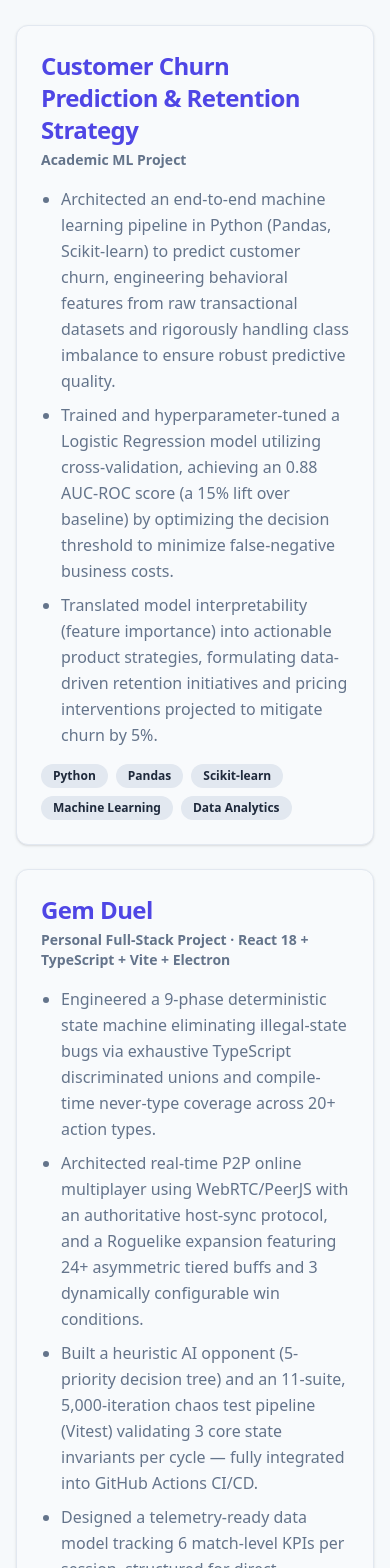
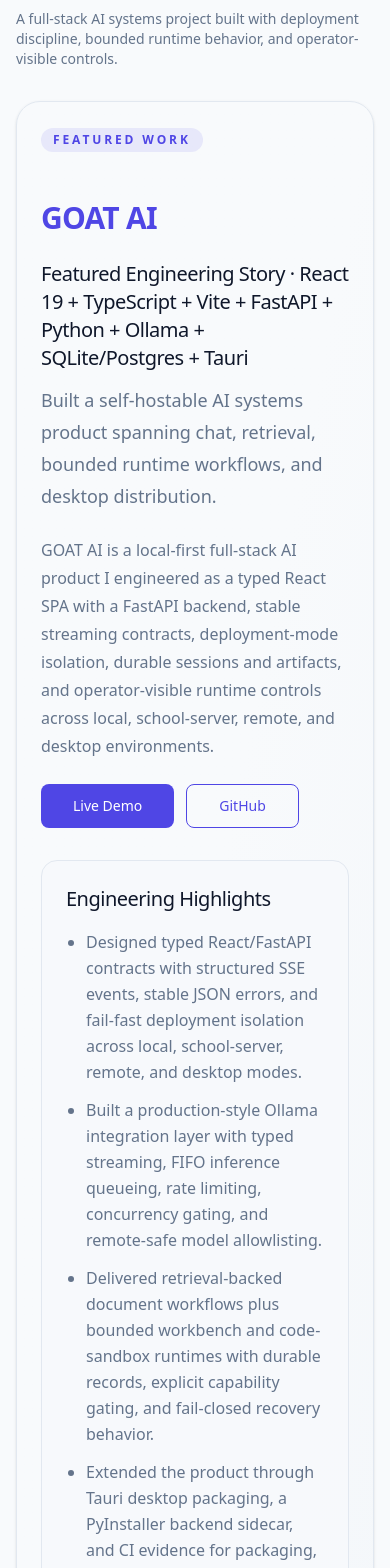
Before and after one commit to mingzhi0119/personal_website, a Next.js app: page / in a window 390 px wide. Shown: the part 4720-6288 px from the top of the page. Built offline with nearby package versions, Linux system fonts and the light colour scheme.

Commit message:
Add featured GOAT AI story to homepage

```diff
--- a/src/app/page.tsx
+++ b/src/app/page.tsx
@@ -3,6 +3,7 @@
   HeroSection,
   ExperienceSection,
   EducationSection,
+  FeaturedProjectSection,
   ProjectSection,
   SkillSection,
   Navbar,
@@ -24,6 +25,9 @@
         <div className="w-full bg-background">
           <SkillSection skills={profileData.skills} />
         </div>
+        <div className="w-full bg-background">
+          <FeaturedProjectSection project={profileData.featuredProject} />
+        </div>
         <div className="w-full">
           <ProjectSection projects={profileData.projects} />
         </div>
--- a/src/components/organisms/ContentSections.tsx
+++ b/src/components/organisms/ContentSections.tsx
@@ -1,7 +1,93 @@
 import React from 'react';
 import { SectionHeader, ProjectCard } from '../molecules';
 import { ProfileData } from '@/data/profile';
-import { SkillTag, Typography } from '../atoms';
+import { Button, SkillTag, Typography } from '../atoms';
+
+export interface FeaturedProjectSectionProps {
+    project: ProfileData['featuredProject'];
+    className?: string;
+}
+
+export const FeaturedProjectSection: React.FC<FeaturedProjectSectionProps> = ({ project, className = '' }) => {
+    if (!project) return null;
+
+    return (
+        <section id="featured-work" className={`py-16 px-4 sm:px-6 lg:px-8 max-w-5xl mx-auto w-full ${className}`.trim()}>
+            <SectionHeader
+                title="Featured Engineering Story"
+                subtitle="A full-stack AI systems project built with deployment discipline, bounded runtime behavior, and operator-visible controls."
+            />
+
+            <div className="overflow-hidden rounded-3xl border border-border bg-gradient-to-br from-background via-background to-muted/60 shadow-sm">
+                <div className="grid grid-cols-1 gap-8 p-6 sm:p-8 lg:grid-cols-[minmax(0,1.35fr)_minmax(0,0.95fr)] lg:gap-10">
+                    <div className="space-y-6">
+                        <div className="space-y-4">
+                            <span className="inline-flex rounded-full bg-primary/10 px-3 py-1 text-xs font-semibold uppercase tracking-[0.24em] text-primary">
+                                Featured Work
+                            </span>
+                            <div className="space-y-3">
+                                <Typography variant="h2" as="h3" className="mt-0 mb-0 border-none text-primary">
+                                    {project.title}
+                                </Typography>
+                                <Typography variant="h4" className="text-foreground">
+                                    {project.context}
+                                </Typography>
+                                <Typography variant="body" className="text-lg leading-8 text-muted-foreground">
+                                    {project.headline}
+                                </Typography>
+                            </div>
+                        </div>
+
+                        <Typography variant="body" className="text-muted-foreground">
+                            {project.summary}
+                        </Typography>
+
+                        <div className="flex flex-wrap gap-3">
+                            {project.links.map((link, index) => (
+                                <Button
+                                    key={link.href}
+                                    href={link.href}
+                                    target="_blank"
+                                    rel="noopener noreferrer"
+                                    variant={index === 0 ? 'primary' : 'outline'}
+                                    size="lg"
+                                >
+                                    {link.label}
+                                </Button>
+                            ))}
+                        </div>
+                    </div>
+
+                    <div className="space-y-5">
+                        <div className="rounded-2xl border border-border bg-background/90 p-6">
+                            <Typography variant="h4" className="mb-4">
+                                Engineering Highlights
+                            </Typography>
+                            <ul className="list-disc space-y-3 pl-5 text-muted-foreground">
+                                {project.highlights.map((highlight) => (
+                                    <li key={highlight} className="leading-relaxed">
+                                        {highlight}
+                                    </li>
+                                ))}
+                            </ul>
+                        </div>
+
+                        <div className="rounded-2xl border border-border bg-background/90 p-6">
+                            <Typography variant="h4" className="mb-4">
+                                Core Stack
+                            </Typography>
+                            <div className="flex flex-wrap gap-2">
+                                {project.technologies.map((tech) => (
+                                    <SkillTag key={tech} label={tech} />
+                                ))}
+                            </div>
+                        </div>
+                    </div>
+                </div>
+            </div>
+        </section>
+    );
+};
 
 export interface ProjectSectionProps {
     projects: ProfileData['projects'];
@@ -13,7 +99,7 @@
 
     return (
         <section id="projects" className={`py-16 px-4 sm:px-6 lg:px-8 max-w-5xl mx-auto w-full bg-muted/30 ${className}`.trim()}>
-            <SectionHeader title="Projects" subtitle="Featured academic and professional work" />
+            <SectionHeader title="Projects" subtitle="Selected academic, personal, and engineering work" />
             <div className="grid grid-cols-1 md:grid-cols-2 gap-6">
                 {projects.map((proj) => (
                     <ProjectCard key={proj.id} project={proj} className="h-full" />
--- a/src/components/organisms/Layout.tsx
+++ b/src/components/organisms/Layout.tsx
@@ -33,6 +33,7 @@
     { href: '#experience', label: 'Experience' },
     { href: '#education', label: 'Education' },
     { href: '#skills', label: 'Skills' },
+    { href: '#featured-work', label: 'Featured Work' },
     { href: '#projects', label: 'Projects' },
 ];
 
--- a/src/data/profile.ts
+++ b/src/data/profile.ts
@@ -31,6 +31,17 @@
     href: string;
 }
 
+export interface FeaturedProjectItem {
+    id: string;
+    title: string;
+    context: string;
+    headline: string;
+    summary: string;
+    highlights: string[];
+    technologies: string[];
+    links: ProjectLink[];
+}
+
 export interface ProjectItem {
     id: string;
     title: string;
@@ -45,6 +56,7 @@
     role: string;
     contact: ContactInfo;
     summary: string[];
+    featuredProject: FeaturedProjectItem;
     skills: Skill[];
     experience: ExperienceItem[];
     education: EducationItem[];
@@ -65,6 +77,36 @@
         "I specialize in translating complex, ambiguous business problems into scalable technical solutions. Whether it's architecting a machine learning pipeline for customer retention, building deterministic state machines for web applications, or driving cross-functional bidding strategies, I focus on delivering measurable, data-driven product impact.",
         "Core Stack: Python, SQL, TypeScript/React, Scikit-learn, TensorFlow, and CI/CD pipelines. Currently seeking 2026 full-time opportunities in Data Analytics, Technical Product Management, or AI Strategy."
     ],
+    featuredProject: {
+        id: "feat-goat-ai",
+        title: "GOAT AI",
+        context: "Featured Engineering Story · React 19 + TypeScript + Vite + FastAPI + Python + Ollama + SQLite/Postgres + Tauri",
+        headline: "Built a self-hostable AI systems product spanning chat, retrieval, bounded runtime workflows, and desktop distribution.",
+        summary: "GOAT AI is a local-first full-stack AI product I engineered as a typed React SPA with a FastAPI backend, stable streaming contracts, deployment-mode isolation, durable sessions and artifacts, and operator-visible runtime controls across local, school-server, remote, and desktop environments.",
+        highlights: [
+            "Designed typed React/FastAPI contracts with structured SSE events, stable JSON errors, and fail-fast deployment isolation across local, school-server, remote, and desktop modes.",
+            "Built a production-style Ollama integration layer with typed streaming, FIFO inference queueing, rate limiting, concurrency gating, and remote-safe model allowlisting.",
+            "Delivered retrieval-backed document workflows plus bounded workbench and code-sandbox runtimes with durable records, explicit capability gating, and fail-closed recovery behavior.",
+            "Extended the product through Tauri desktop packaging, a PyInstaller backend sidecar, and CI evidence for packaging, diagnostics, and release governance."
+        ],
+        technologies: [
+            "React 19",
+            "TypeScript",
+            "Vite",
+            "FastAPI",
+            "Python",
+            "Ollama",
+            "SQLite",
+            "Postgres",
+            "Tauri",
+            "Docker",
+            "GitHub Actions"
+        ],
+        links: [
+            { label: "Live Demo", href: "https://goat-dev.vercel.app/" },
+            { label: "GitHub", href: "https://github.com/mingzhi0119/GOAT_AI/" }
+        ]
+    },
     skills: [
         {
             category: "Programming Languages",
@@ -130,6 +172,21 @@
     ],
     projects: [
         {
+            id: "proj-goat-ai",
+            title: "GOAT AI",
+            context: "Personal Full-Stack AI Systems Project · React 19 + TypeScript + Vite + FastAPI + Python + Ollama + Tauri",
+            description: [
+                "Engineered a self-hostable AI product spanning chat, retrieval, durable sessions, artifact generation, browser access control, and bounded workbench/runtime flows across local, school-server, remote, and desktop deployments.",
+                "Architected typed frontend/backend contracts, stable SSE and error surfaces, deployment-mode isolation, and an Ollama integration with FIFO queueing, rate limiting, concurrency control, and public-safe model policies.",
+                "Delivered retrieval pipelines, safe code-execution boundaries, and Tauri desktop packaging with CI-backed release evidence, startup diagnostics, and operational governance."
+            ],
+            technologies: ["React 19", "TypeScript", "Vite", "FastAPI", "Python", "Ollama", "SQLite", "Postgres", "Tauri", "Docker", "GitHub Actions"],
+            links: [
+                { label: "Live Demo", href: "https://goat-dev.vercel.app/" },
+                { label: "GitHub", href: "https://github.com/mingzhi0119/GOAT_AI/" }
+            ]
+        },
+        {
             id: "proj-churn-prediction",
             title: "Customer Churn Prediction & Retention Strategy",
             context: "Academic ML Project",
```
Also changed, not shown: 1 other file (tests, documents, lock files or other folders).
